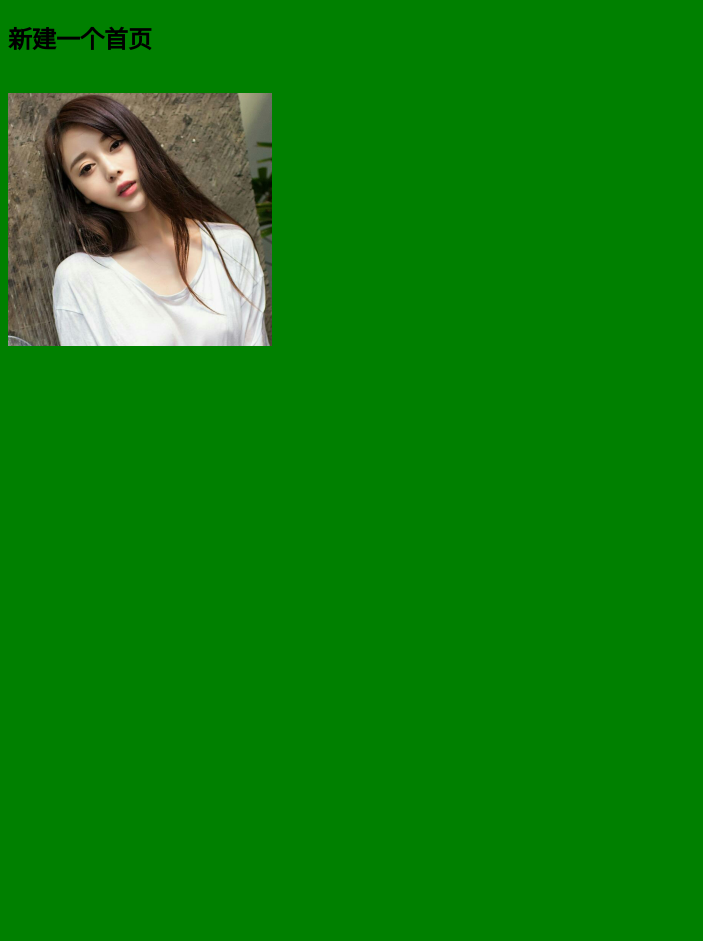
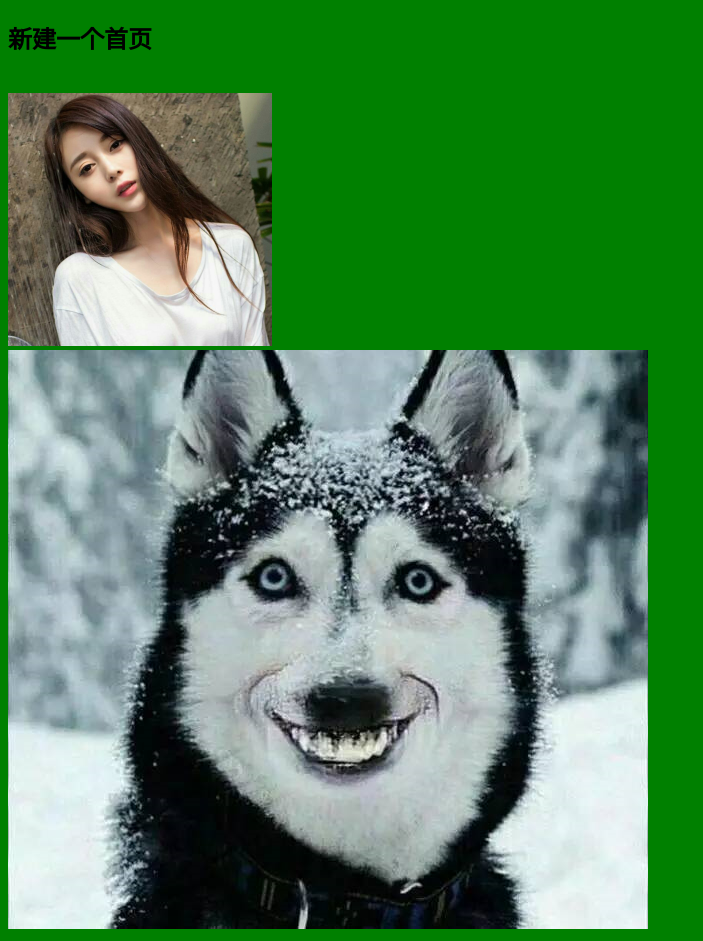
Before and after one commit to liu20187829/studyGitHub, a plain HTML site: page index.html in a window 1280 px wide. Shown: the whole page, without its empty margins (0-703 px from the left). Before the commit the page ends 800 px from the top, so only its background shows below. Drawn offline with Linux system fonts and the light colour scheme.

Commit message:
再次添加一张图片

```diff
--- a/index.html
+++ b/index.html
@@ -11,5 +11,7 @@
     <h2>新建一个首页</h2>
     <br>
     <img src="./meinv01.png" alt="添加一张图片">
+    <br>
+    <img src="./dog.png" alt="再次添加一张图片">
 </body>
 </html>
```
Also changed, not shown: dog.png (added).
